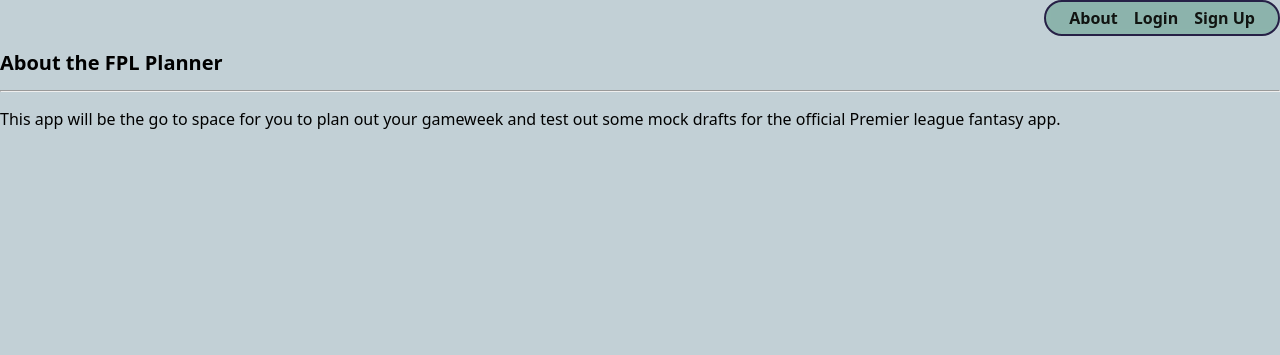
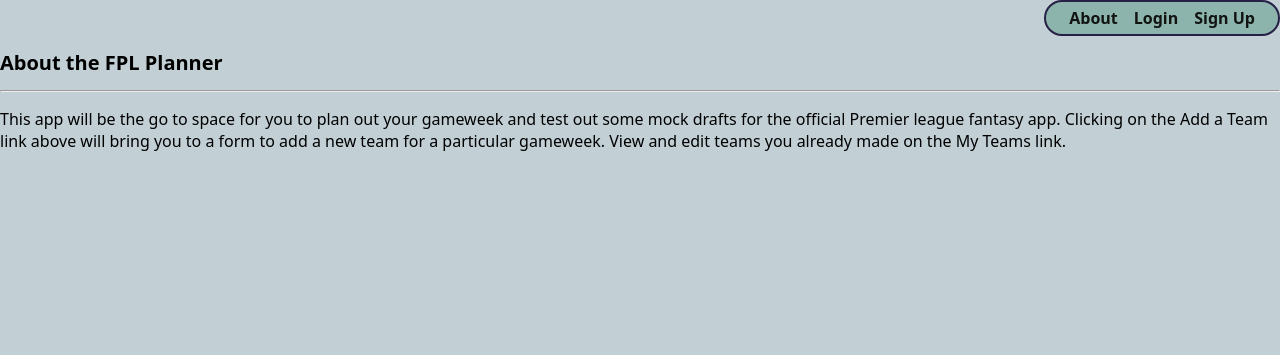
Before and after one commit to Ram-Jam5/FPL-Planner, a Django app: page /about/ in a window 1280 px wide. Shown: the part 65-420 px from the top of the page. Run offline with Django 5.2, Linux system fonts and the light colour scheme.

Commit message:
adjust about text content.

```diff
--- a/main_app/templates/about.html
+++ b/main_app/templates/about.html
@@ -2,5 +2,5 @@
 {% block content %}
 <h1>About the FPL Planner</h1>
 <hr />
-<p class="page-content">This app will be the go to space for you to plan out your gameweek and test out some mock drafts for the official Premier league fantasy app.</p>
+<p class="page-content">This app will be the go to space for you to plan out your gameweek and test out some mock drafts for the official Premier league fantasy app. Clicking on the Add a Team link above will bring you to a form to add a new team for a particular gameweek. View and edit teams you already made on the My Teams link.</p>
 {% endblock %}
```
